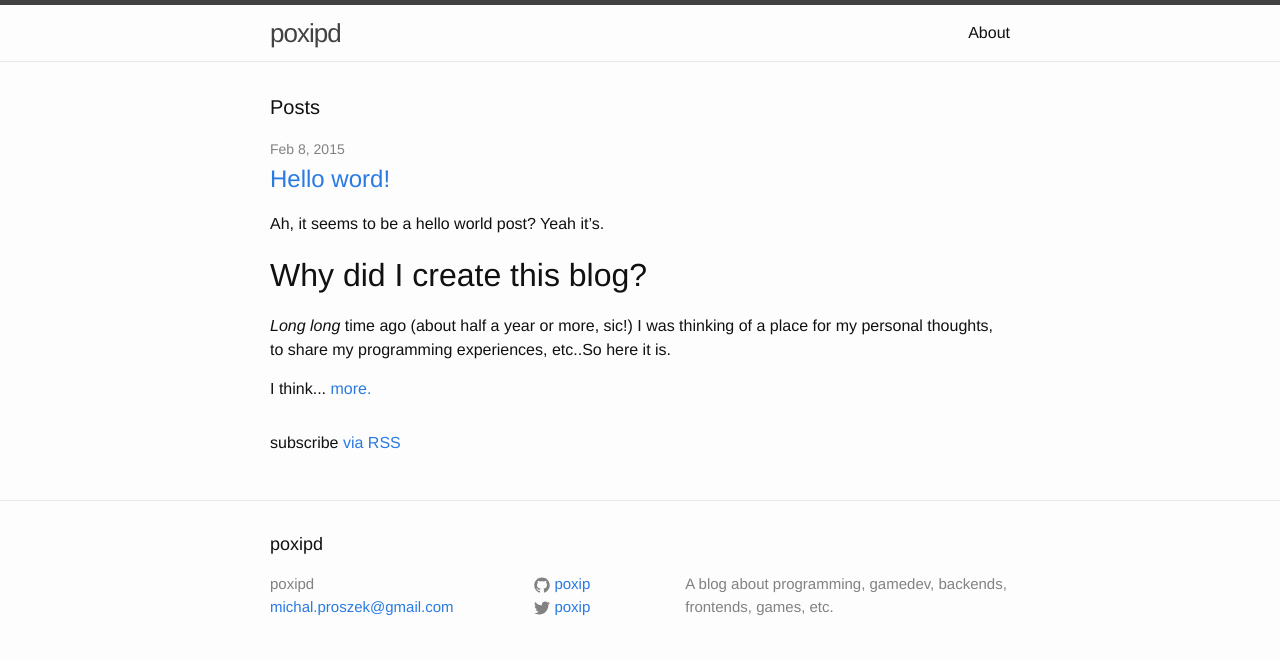
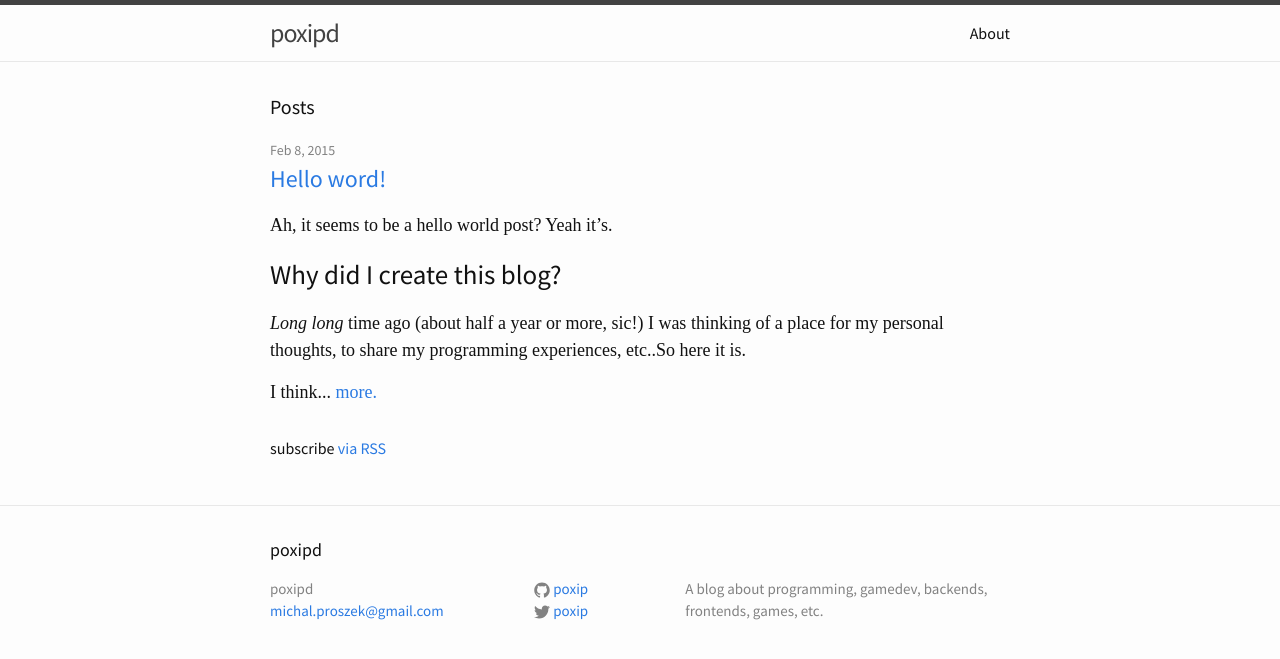
Before and after one commit to poxip/poxip.github.io, a Jekyll site: the page built from index.html, in a window 1280 px wide. Shown: the top 659 px of the page. Built offline with Jekyll 4.4.1, drawn with Linux system fonts in a browser that asks for light colours; some web fonts are replaced.

Commit message:
layout: Improve fonts

```diff
--- a/_sass/_base.scss
+++ b/_sass/_base.scss
@@ -80,6 +80,7 @@ li {
  * Headings
  */
 h1, h2, h3, h4, h5, h6 {
+    font-family: $base-sans-font-family;
     font-weight: 300;
 }
 
--- a/_sass/_layout.scss
+++ b/_sass/_layout.scss
@@ -210,6 +210,9 @@
 .post-content {
     margin-bottom: $spacing-unit;
 
+    font-family: $post-body-font-family;
+    font-size: 18px;
+
     h2 {
         font-size: 32px;
 
--- a/css/main.scss
+++ b/css/main.scss
@@ -3,26 +3,32 @@
 ---
 @charset "utf-8";
 
-
+// Fonts
+@import url(http://fonts.googleapis.com/css?family=Source+Sans+Pro|Source+Serif+Pro:400,700);
 
 // Our variables
-$base-font-family: Helvetica, Arial, sans-serif;
-$base-font-size:   16px;
-$small-font-size:  $base-font-size * 0.875;
-$base-line-height: 1.5;
+$base-serif-font-family:  'Source Serif Pro', serif;
+$base-sans-font-family:   'Source Sans Pro', sans-serif;
 
-$spacing-unit:     30px;
+$base-font-family:        $base-sans-font-family;
+$base-font-size:          16px;
+$small-font-size:         $base-font-size * 0.875;
+$base-line-height:        1.5;
 
-$text-color:       #111;
-$background-color: #fdfdfd;
-$brand-color:      #2a7ae2;
+$spacing-unit:            30px;
 
-$grey-color:       #828282;
-$grey-color-light: lighten($grey-color, 40%);
-$grey-color-dark:  darken($grey-color, 25%);
+$post-body-font-family:   $base-serif-font-family;
 
-$on-palm:          600px;
-$on-laptop:        800px;
+$text-color:              #111;
+$background-color:        #fdfdfd;
+$brand-color:             #2a7ae2;
+
+$grey-color:              #828282;
+$grey-color-light:        lighten($grey-color, 40%);
+$grey-color-dark:         darken($grey-color, 25%);
+
+$on-palm:                 600px;
+$on-laptop:               800px;
 
 
 
--- a/index.html
+++ b/index.html
@@ -14,10 +14,10 @@ layout: default
         <h2>
           <a class="post-link" href="{{ post.url | prepend: site.baseurl }}">{{ post.title }}</a>
         </h2>
-        <span class="post-part-content">
+        <article class="post-content post-part-content">
             {{ post.content | truncatewords, 50}}
             <a class="post-part-more-btn" href="{{ post.url }}">more.</a>
-        </span>
+        </article>
       </li>
     {% endfor %}
   </ul>
```
